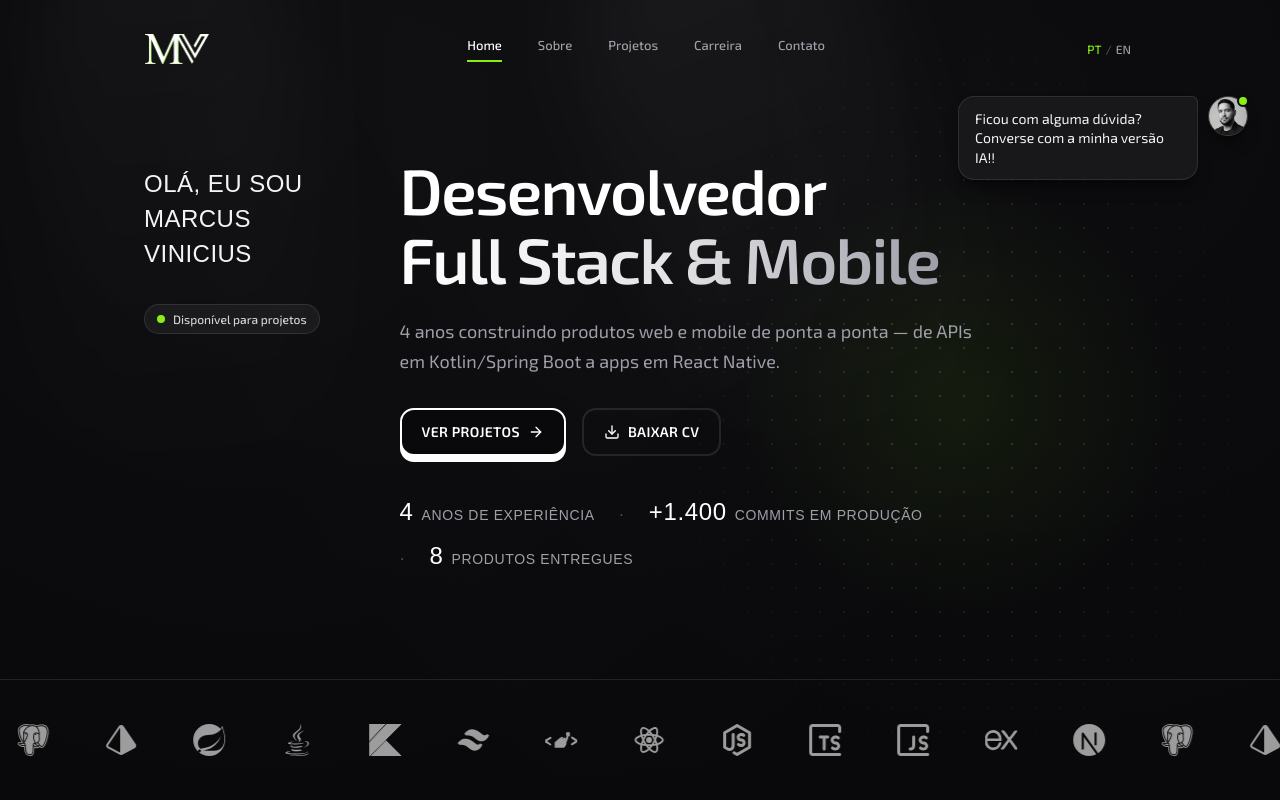
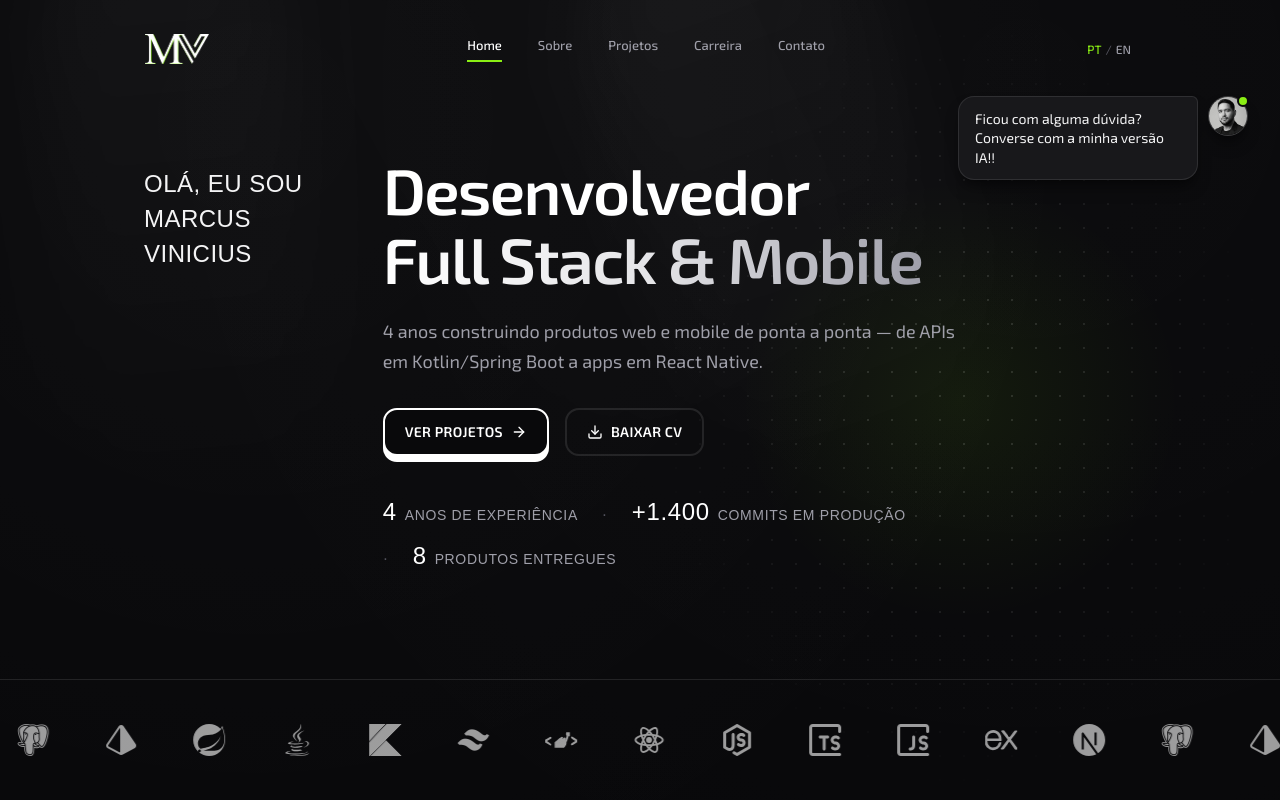
Before and after one commit to marcusnonato/portfolio, a Next.js app: page / in a window 1280 px wide. Shown: the top 800 px of the page. Built offline with nearby package versions, Linux system fonts and the light colour scheme; a web font is replaced by a local one.

Commit message:
chore(hero): remove o selo 'Disponível para projetos'

```diff
--- a/app/_components/hero/index.tsx
+++ b/app/_components/hero/index.tsx
@@ -5,16 +5,6 @@ import { ArrowRight, Download } from "lucide-react";
 import { useLanguage } from "@/app/_i18n/LanguageProvider";
 import { buttonVariants } from "../ui/button";
 import { enterProps } from "../ui/reveal";
-
-/** Pontinho verde pulsando — o mesmo padrão do indicador online do avatar. */
-export function StatusDot() {
-  return (
-    <span className="relative flex h-2 w-2" aria-hidden="true">
-      <span className="bg-brand absolute inset-0 animate-ping rounded-full opacity-75 motion-reduce:animate-none" />
-      <span className="bg-brand relative h-2 w-2 rounded-full" />
-    </span>
-  );
-}
 
 /** Lado direito do hero: grid de pontos + glow muito leve do acento (≤ 8%). */
 export function HeroBackdrop() {
@@ -34,7 +24,7 @@ export function Hero() {
 
   return (
     <div className="relative z-10 mx-auto flex w-full max-w-6xl flex-col gap-8 lg:flex-row lg:items-start lg:gap-20">
-      {/* ===== Coluna esquerda: rótulo vertical em Mohave + disponibilidade ===== */}
+      {/* ===== Coluna esquerda: rótulo vertical em Mohave ===== */}
       <motion.div
         {...enterProps(0)}
         className="flex shrink-0 flex-col items-start gap-4 lg:gap-8 lg:pt-3"
@@ -44,10 +34,6 @@ export function Hero() {
           Marcus
           <br className="hidden lg:block" /> Vinicius
         </p>
-        <span className="border-line bg-surface-1 inline-flex items-center gap-2 rounded-full border px-3 py-1.5 text-xs font-medium text-zinc-300">
-          <StatusDot />
-          {t.hero.available}
-        </span>
       </motion.div>
 
       {/* ===== Coluna direita: título, valor, CTAs e métricas ===== */}
--- a/app/_i18n/dictionaries.ts
+++ b/app/_i18n/dictionaries.ts
@@ -42,7 +42,6 @@ export interface Dictionary {
     ctaProjects: string;
     ctaCv: string;
     greeting: string;
-    available: string;
     metrics: { value: string; label: string }[];
     techStack: string;
   };
@@ -129,7 +128,6 @@ export const dictionaries: Record<Locale, Dictionary> = {
       ctaProjects: "Ver projetos",
       ctaCv: "Baixar CV",
       greeting: "Olá, eu sou",
-      available: "Disponível para projetos",
       metrics: [
         { value: "4", label: "anos de experiência" },
         { value: "+1.400", label: "commits em produção" },
@@ -686,7 +684,6 @@ export const dictionaries: Record<Locale, Dictionary> = {
       ctaProjects: "View projects",
       ctaCv: "Download CV",
       greeting: "Hey, I'm",
-      available: "Available for projects",
       metrics: [
         { value: "4", label: "years of experience" },
         { value: "+1,400", label: "production commits" },
```
